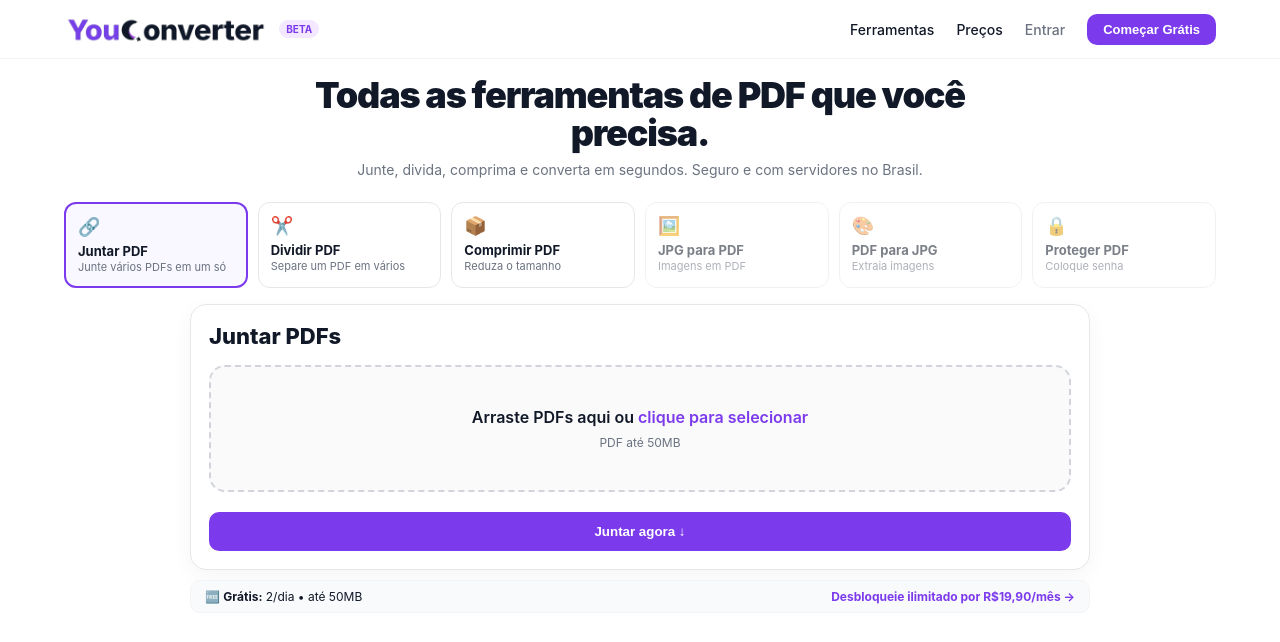
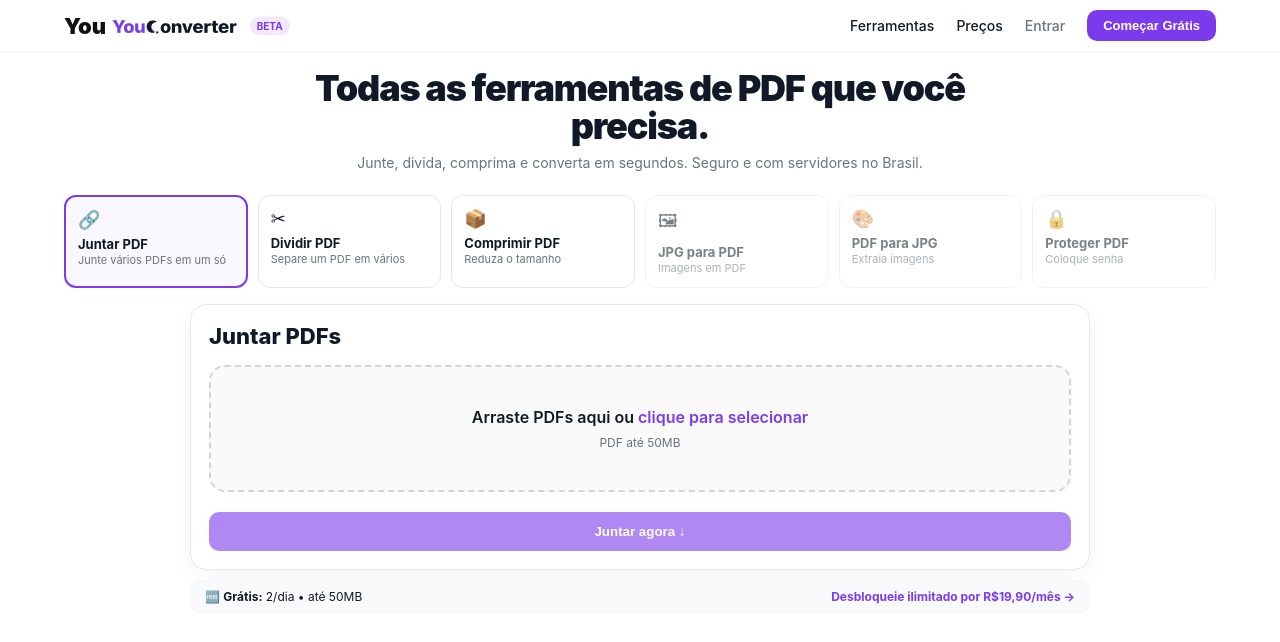
Before and after one commit to leofonsecadasilveira-boop/youconverter, a React (Vite) app in the folder frontend/: page / in a window 1280 px wide. Shown: the top 642 px of the page. Built offline with nearby package versions, Linux system fonts and the light colour scheme; no server answers.

Commit message:
fix: remove localhost api url

```diff
--- a/frontend/src/App.jsx
+++ b/frontend/src/App.jsx
@@ -6,15 +6,16 @@ import Logo from './components/Logo'
 
 const TOOLS = [
   { id: 'merge', name: 'Juntar PDF', desc: 'Junte vários PDFs em um só', icon: '🔗', active: true },
-  { id: 'split', name: 'Dividir PDF', desc: 'Separe um PDF em vários', icon: '✂️', active: true },
+  { id: 'split', name: 'Dividir PDF', desc: 'Separe um PDF em vários', icon: '✂', active: true },
   { id: 'compress', name: 'Comprimir PDF', desc: 'Reduza o tamanho', icon: '📦', active: true },
-  { id: 'jpg2pdf', name: 'JPG para PDF', desc: 'Imagens em PDF', icon: '🖼️', active: false },
+  { id: 'jpg2pdf', name: 'JPG para PDF', desc: 'Imagens em PDF', icon: '🖼', active: false },
   { id: 'pdf2jpg', name: 'PDF para JPG', desc: 'Extraia imagens', icon: '🎨', active: false },
   { id: 'protect', name: 'Proteger PDF', desc: 'Coloque senha', icon: '🔒', active: false },
 ]
 
 export default function App() {
   const [activeTool, setActiveTool] = useState('merge')
+  const [isDark, setIsDark] = useState(false)
 
   const renderTool = () => {
     switch(activeTool) {
@@ -32,12 +33,11 @@ export default function App() {
   }
 
   return (
-    <div style={{minHeight:'100vh', background:'#ffffff', fontFamily:'Inter, system-ui, sans-serif', color:'#111827', display:'flex', flexDirection:'column'}}>
-      {/* HEADER CORRIGIDO - Ferramentas e Preços de volta */}
-      <header style={{borderBottom:'1px solid #f3f4f6', background:'rgba(255,255,255,0.95)', backdropFilter:'blur(10px)', flexShrink:0, position:'sticky', top:0, zIndex:10}}>
+    <div style={{minHeight:'100vh', background: isDark ? '#0f0f0f' : '#ffffff', fontFamily:'Inter, system-ui, sans-serif', color: isDark ? '#f3f4f6' : '#111827', display:'flex', flexDirection:'column'}}>
+      <header style={{borderBottom:'1px solid #f3f4f6', background: isDark ? '#1a1a1a' : 'rgba(255,255,255,0.95)', backdropFilter:'blur(10px)', flexShrink:0, position:'sticky', top:0, zIndex:10}}>
         <div style={{maxWidth:'1200px', margin:'0 auto', padding:'10px 24px', display:'flex', justifyContent:'space-between', alignItems:'center'}}>
           <div style={{display:'flex', alignItems:'center', gap:'10px'}}>
-            <Logo />
+            <Logo isDark={isDark} onToggle={() => setIsDark(!isDark)} />
             <span style={{background:'#f3e8ff', color:'#7c3aed', fontSize:'10px', fontWeight:'700', padding:'3px 7px', borderRadius:'999px'}}>BETA</span>
           </div>
           <nav style={{display:'flex', alignItems:'center', gap:'22px', fontSize:'14px', fontWeight:'500'}}>
--- a/frontend/src/components/CompressTool.jsx
+++ b/frontend/src/components/CompressTool.jsx
@@ -1,7 +1,7 @@
 import { useState } from 'react'
 import DropZone from './DropZone.jsx'
 
-const API_URL = import.meta.env.VITE_API_URL || 'http://localhost:3001'
+const API_URL = import.meta.env.VITE_API_URL || ''
 
 export default function CompressTool() {
   const [file, setFile] = useState(null)
@@ -13,10 +13,12 @@ export default function CompressTool() {
     try {
       const fd = new FormData()
       fd.append('file', file)
+
       const res = await fetch(`${API_URL}/api/compress`, { method: 'POST', body: fd })
       if (!res.ok) {
-        const text = await res.text()
-        throw new Error(text || 'Erro ao comprimir')
+        let msg = 'Erro ao comprimir'
+        try { const err = await res.json(); msg = err.error || msg } catch { msg = await res.text() }
+        throw new Error(msg)
       }
       const blob = await res.blob()
       const url = URL.createObjectURL(blob)
@@ -26,7 +28,7 @@ export default function CompressTool() {
       document.body.appendChild(a)
       a.click()
       a.remove()
-      URL.revokeObjectURL(url)
+      setTimeout(() => URL.revokeObjectURL(url), 1000)
     } catch (e) {
       alert(e.message)
     } finally {
@@ -37,9 +39,8 @@ export default function CompressTool() {
   return (
     <div>
       <h2 style={{ fontSize: 22, fontWeight: 800, marginBottom: 16 }}>Comprimir PDF</h2>
-      <DropZone onFiles={files => setFile(files[0])} multiple={false} />
-      {file && <p style={{ marginTop: 12, fontSize: 13 }}>{file.name} ({(file.size/1024/1024).toFixed(2)} MB)</p>}
-      <button onClick={handleCompress} disabled={loading} style={{ marginTop: 20, background: '#7C3AED', color: '#fff', border: 0, padding: '12px 24px', borderRadius: 10, fontWeight: 700, cursor: 'pointer', width: '100%' }}>
+      <DropZone onFiles={(f) => setFile(f[0])} single />
+      <button onClick={handleCompress} disabled={loading || !file} style={{ marginTop: 20, background: '#7C3AED', color: '#fff', border: 0, padding: '12px 24px', borderRadius: 10, fontWeight: 700, cursor: 'pointer', width: '100%', opacity: loading || !file ? 0.6 : 1 }}>
         {loading ? 'Comprimindo...' : 'Comprimir agora ↓'}
       </button>
     </div>
--- a/frontend/src/components/Logo.jsx
+++ b/frontend/src/components/Logo.jsx
@@ -1,9 +1,25 @@
-export default function Logo() {
+export default function Logo({ isDark, onToggle }) {
   return (
-    <img
-      src="/logo.png"
-      alt="YouConverter"
-      style={{ height: 38, width: 'auto', display: 'block' }}
-    />
+    <div style={{display:'flex', alignItems:'center', gap:'4px'}}>
+      <span style={{fontWeight:900, fontSize:'22px', color: isDark ? 'white' : '#111'}}>You</span>
+      <button
+        onClick={onToggle}
+        title="Modo noturno"
+        style={{
+          background:'transparent',
+          border:'none',
+          padding:0,
+          cursor:'pointer',
+          display:'flex',
+          alignItems:'center'
+        }}
+      >
+        <img
+          src="/logo.png"
+          alt="C"
+          style={{ height:'24px', width:'auto' }}
+        />
+      </button>
+    </div>
   )
 }
--- a/frontend/src/components/MergeTool.jsx
+++ b/frontend/src/components/MergeTool.jsx
@@ -1,7 +1,7 @@
 import { useState } from 'react'
 import DropZone from './DropZone.jsx'
 
-const API_URL = import.meta.env.VITE_API_URL || 'http://localhost:3001'
+const API_URL = import.meta.env.VITE_API_URL || ''
 
 export default function MergeTool() {
   const [files, setFiles] = useState([])
@@ -12,12 +12,24 @@ export default function MergeTool() {
     setLoading(true)
     try {
       const fd = new FormData()
-      files.forEach(f => fd.append('files', f)) // campo 'files' agora bate com backend corrigido
-      const res = await fetch(`${API_URL}/api/merge`, { method: 'POST', body: fd })
+      files.forEach(f => fd.append('files', f))
+
+      const res = await fetch(`${API_URL}/api/merge`, {
+        method: 'POST',
+        body: fd
+      })
+
       if (!res.ok) {
-        const err = await res.json()
-        throw new Error(err.error || 'Erro ao juntar')
+        let msg = 'Erro ao juntar PDFs'
+        try {
+          const err = await res.json()
+          msg = err.error || msg
+        } catch {
+          msg = await res.text()
+        }
+        throw new Error(msg)
       }
+
       const blob = await res.blob()
       const url = URL.createObjectURL(blob)
       const a = document.createElement('a')
@@ -26,9 +38,10 @@ export default function MergeTool() {
       document.body.appendChild(a)
       a.click()
       a.remove()
-      URL.revokeObjectURL(url)
+      setTimeout(() => URL.revokeObjectURL(url), 1000)
     } catch (e) {
-      alert(e.message)
+      console.error(e)
+      alert(e.message || 'Falha na conexão com a API')
     } finally {
       setLoading(false)
     }
@@ -38,8 +51,27 @@ export default function MergeTool() {
     <div>
       <h2 style={{ fontSize: 22, fontWeight: 800, marginBottom: 16 }}>Juntar PDFs</h2>
       <DropZone onFiles={setFiles} />
-      {files.length > 0 && <p style={{ marginTop: 12, fontSize: 13, color: '#6b7280' }}>{files.length} arquivos selecionados • arraste para reordenar em breve</p>}
-      <button onClick={handleMerge} disabled={loading} style={{ marginTop: 20, background: '#7C3AED', color: '#fff', border: 0, padding: '12px 24px', borderRadius: 10, fontWeight: 700, cursor: 'pointer', width: '100%', opacity: loading ? 0.7 : 1 }}>
+      {files.length > 0 && (
+        <p style={{ marginTop: 12, fontSize: 13, color: '#6b7280' }}>
+          {files.length} arquivos selecionados
+        </p>
+      )}
+      <button
+        onClick={handleMerge}
+        disabled={loading || files.length < 2}
+        style={{
+          marginTop: 20,
+          background: '#7C3AED',
+          color: '#fff',
+          border: 0,
+          padding: '12px 24px',
+          borderRadius: 10,
+          fontWeight: 700,
+          cursor: loading ? 'not-allowed' : 'pointer',
+          width: '100%',
+          opacity: loading || files.length < 2 ? 0.6 : 1
+        }}
+      >
         {loading ? 'Juntando...' : 'Juntar agora ↓'}
       </button>
     </div>
--- a/frontend/src/components/SplitTool.jsx
+++ b/frontend/src/components/SplitTool.jsx
@@ -1,7 +1,7 @@
 import { useState } from 'react'
 import DropZone from './DropZone.jsx'
 
-const API_URL = import.meta.env.VITE_API_URL || 'http://localhost:3001'
+const API_URL = import.meta.env.VITE_API_URL || ''
 
 export default function SplitTool() {
   const [file, setFile] = useState(null)
@@ -13,10 +13,12 @@ export default function SplitTool() {
     try {
       const fd = new FormData()
       fd.append('file', file)
+
       const res = await fetch(`${API_URL}/api/split`, { method: 'POST', body: fd })
       if (!res.ok) {
-        const err = await res.json()
-        throw new Error(err.error || 'Erro ao dividir')
+        let msg = 'Erro ao dividir'
+        try { const err = await res.json(); msg = err.error || msg } catch { msg = await res.text() }
+        throw new Error(msg)
       }
       const blob = await res.blob()
       const url = URL.createObjectURL(blob)
@@ -26,7 +28,7 @@ export default function SplitTool() {
       document.body.appendChild(a)
       a.click()
       a.remove()
-      URL.revokeObjectURL(url)
+      setTimeout(() => URL.revokeObjectURL(url), 1000)
     } catch (e) {
       alert(e.message)
     } finally {
@@ -37,9 +39,8 @@ export default function SplitTool() {
   return (
     <div>
       <h2 style={{ fontSize: 22, fontWeight: 800, marginBottom: 16 }}>Dividir PDF</h2>
-      <DropZone onFiles={files => setFile(files[0])} multiple={false} />
-      {file && <p style={{ marginTop: 12, fontSize: 13 }}>{file.name}</p>}
-      <button onClick={handleSplit} disabled={loading} style={{ marginTop: 20, background: '#7C3AED', color: '#fff', border: 0, padding: '12px 24px', borderRadius: 10, fontWeight: 700, cursor: 'pointer', width: '100%' }}>
+      <DropZone onFiles={(f) => setFile(f[0])} single />
+      <button onClick={handleSplit} disabled={loading || !file} style={{ marginTop: 20, background: '#7C3AED', color: '#fff', border: 0, padding: '12px 24px', borderRadius: 10, fontWeight: 700, cursor: 'pointer', width: '100%', opacity: loading || !file ? 0.6 : 1 }}>
         {loading ? 'Dividindo...' : 'Dividir agora ↓'}
       </button>
     </div>
--- a/frontend/src/index.css
+++ b/frontend/src/index.css
@@ -1,2 +1,14 @@
 * { margin: 0; padding: 0; box-sizing: border-box; }
 body { background: #ffffff; color: #111827; font-family: Inter, sans-serif; }
+:root {
+  --bg: #ffffff;
+  --text: #111111;
+}
+.dark {
+  --bg: #0f0f0f;
+  --text: #f5f5f5;
+}
+body {
+  background: var(--bg);
+  color: var(--text);
+}
```
Also changed, not shown: 1 other file (tests, documents, lock files or other folders).
